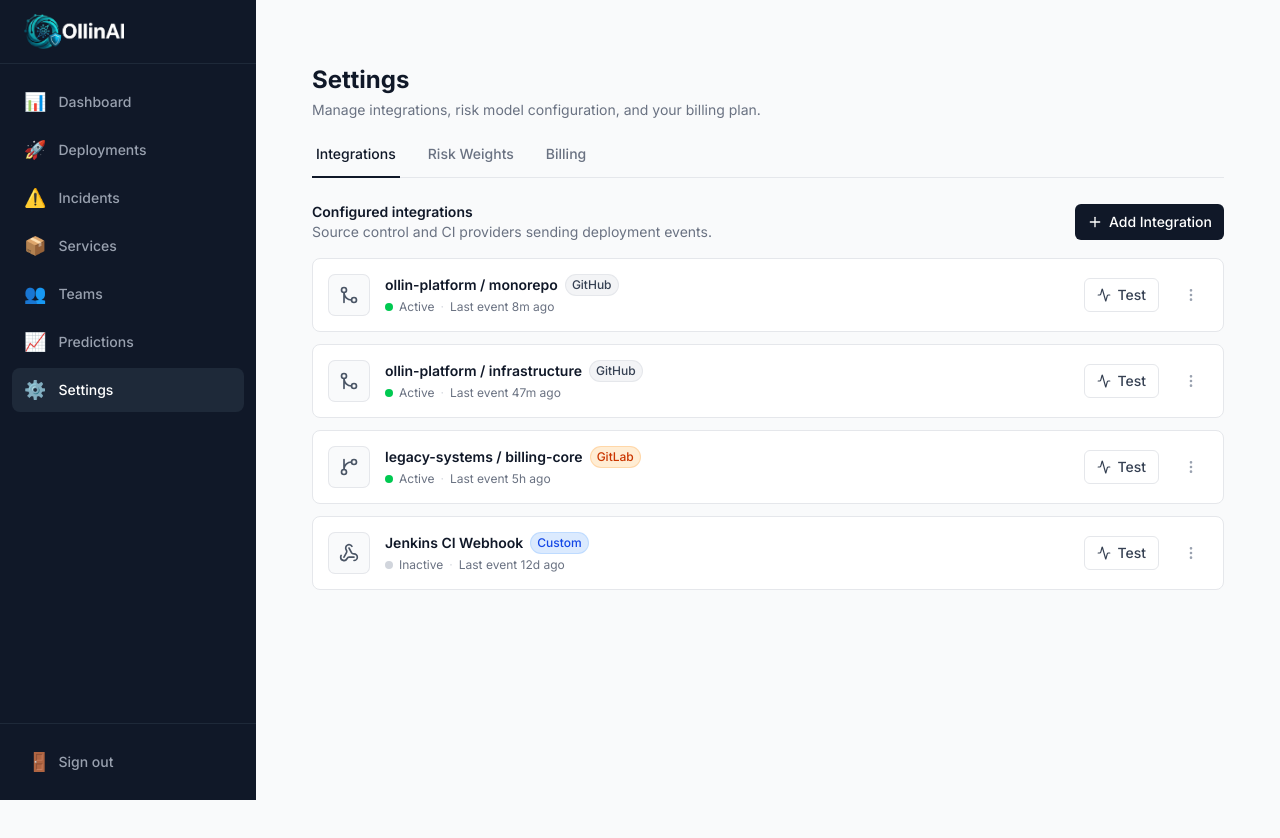
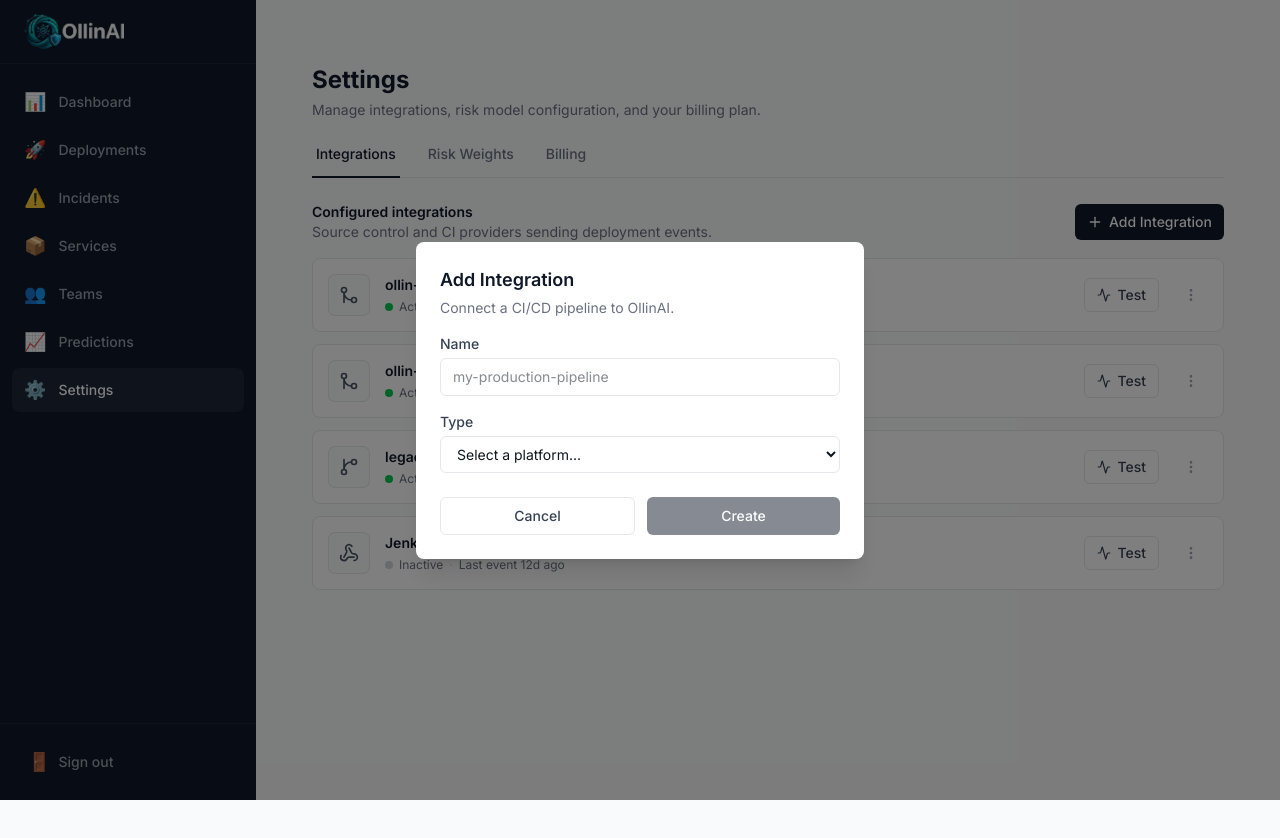
Before and after one commit to mercadoalex/OllinAI-, a Next.js app: page /dashboard/settings in a window 1280 px wide. Both pictures are taken after a click on the button "Add Integration". Shown: the top 838 px of the page. Built offline with nearby package versions, Linux system fonts and the light colour scheme.

Commit message:
fix: wire Add Integration button with modal and API call

```diff
--- a/src/app/dashboard/settings/integrations-tab.tsx
+++ b/src/app/dashboard/settings/integrations-tab.tsx
@@ -84,6 +84,48 @@ function IntegrationCard({ integration }: { integration: Integration }) {
 }
 
 export function IntegrationsTab() {
+  const [showModal, setShowModal] = useState(false)
+  const [newName, setNewName] = useState("")
+  const [newType, setNewType] = useState("")
+  const [creating, setCreating] = useState(false)
+  const [createdKey, setCreatedKey] = useState<string | null>(null)
+  const [error, setError] = useState("")
+
+  async function handleCreate() {
+    if (!newName || !newType) return
+    setCreating(true)
+    setError("")
+
+    try {
+      const res = await fetch("/api/integrations", {
+        method: "POST",
+        headers: { "Content-Type": "application/json" },
+        credentials: "include",
+        body: JSON.stringify({ name: newName, type: newType }),
+      })
+
+      if (!res.ok) {
+        const data = await res.json().catch(() => ({}))
+        throw new Error(data.error || "Failed to create integration")
+      }
+
+      const data = await res.json()
+      setCreatedKey(data.secretKey)
+    } catch (err: any) {
+      setError(err.message)
+    } finally {
+      setCreating(false)
+    }
+  }
+
+  function handleCloseModal() {
+    setShowModal(false)
+    setNewName("")
+    setNewType("")
+    setCreatedKey(null)
+    setError("")
+  }
+
   return (
     <div>
       <div className="mb-4 flex items-center justify-between">
@@ -93,6 +135,7 @@ export function IntegrationsTab() {
         </div>
         <button
           type="button"
+          onClick={() => setShowModal(true)}
           className="inline-flex items-center gap-1.5 rounded-md bg-gray-900 px-3 py-2 text-sm font-medium text-white hover:bg-gray-800"
         >
           <Plus className="h-4 w-4" aria-hidden="true" />
@@ -105,6 +148,91 @@ export function IntegrationsTab() {
           <IntegrationCard key={integration.id} integration={integration} />
         ))}
       </div>
+
+      {/* Add Integration Modal */}
+      {showModal && (
+        <div className="fixed inset-0 z-50 flex items-center justify-center bg-black/50">
+          <div className="w-full max-w-md rounded-lg bg-white p-6 shadow-xl">
+            {createdKey ? (
+              <>
+                <h3 className="text-lg font-semibold text-gray-900">Integration Created!</h3>
+                <p className="mt-2 text-sm text-gray-500">Save your secret key — it won&apos;t be shown again.</p>
+                <div className="mt-4 rounded-md bg-gray-900 p-3">
+                  <code className="text-sm text-green-400 break-all">{createdKey}</code>
+                </div>
+                <button
+                  onClick={() => { navigator.clipboard.writeText(createdKey); }}
+                  className="mt-2 text-sm text-blue-600 hover:underline"
+                >
+                  Copy to clipboard
+                </button>
+                <button
+                  onClick={handleCloseModal}
+                  className="mt-4 w-full rounded-md bg-gray-900 px-4 py-2 text-sm font-medium text-white hover:bg-gray-800"
+                >
+                  Done
+                </button>
+              </>
+            ) : (
+              <>
+                <h3 className="text-lg font-semibold text-gray-900">Add Integration</h3>
+                <p className="mt-1 text-sm text-gray-500">Connect a CI/CD pipeline to OllinAI.</p>
+
+                {error && (
+                  <div className="mt-3 rounded-md bg-red-50 p-3 text-sm text-red-600">{error}</div>
+                )}
+
+                <div className="mt-4 space-y-4">
+                  <div>
+                    <label className="block text-sm font-medium text-gray-700">Name</label>
+                    <input
+                      type="text"
+                      value={newName}
+                      onChange={(e) => setNewName(e.target.value)}
+                      placeholder="my-production-pipeline"
+                      className="mt-1 w-full rounded-md border border-gray-200 px-3 py-2 text-sm focus:outline-none focus:ring-2 focus:ring-gray-900"
+                    />
+                  </div>
+                  <div>
+                    <label className="block text-sm font-medium text-gray-700">Type</label>
+                    <select
+                      value={newType}
+                      onChange={(e) => setNewType(e.target.value)}
+                      className="mt-1 w-full rounded-md border border-gray-200 px-3 py-2 text-sm focus:outline-none focus:ring-2 focus:ring-gray-900"
+                    >
+                      <option value="">Select a platform...</option>
+                      <option value="github_actions">GitHub Actions</option>
+                      <option value="gitlab_ci">GitLab CI</option>
+                      <option value="jenkins">Jenkins</option>
+                      <option value="circleci">CircleCI</option>
+                      <option value="harness">Harness</option>
+                      <option value="azure_devops">Azure DevOps</option>
+                      <option value="argocd">ArgoCD</option>
+                      <option value="custom">Custom Webhook</option>
+                    </select>
+                  </div>
+                </div>
+
+                <div className="mt-6 flex gap-3">
+                  <button
+                    onClick={handleCloseModal}
+                    className="flex-1 rounded-md border border-gray-200 px-4 py-2 text-sm font-medium text-gray-700 hover:bg-gray-50"
+                  >
+                    Cancel
+                  </button>
+                  <button
+                    onClick={handleCreate}
+                    disabled={!newName || !newType || creating}
+                    className="flex-1 rounded-md bg-gray-900 px-4 py-2 text-sm font-medium text-white hover:bg-gray-800 disabled:opacity-50"
+                  >
+                    {creating ? "Creating..." : "Create"}
+                  </button>
+                </div>
+              </>
+            )}
+          </div>
+        </div>
+      )}
     </div>
   )
 }
```
